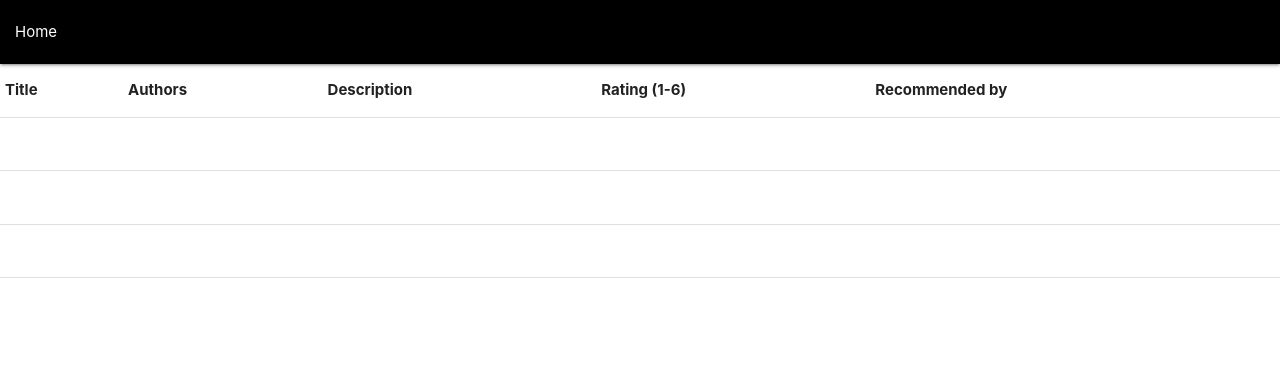
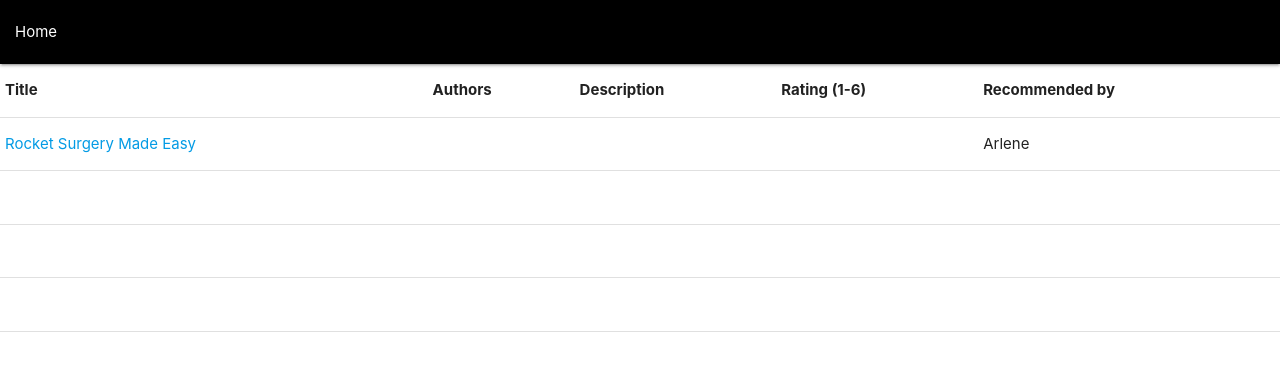
Before and after one commit to ensolabs/ensolabs.github.io, a Jekyll site: the page built from media/books.md, in a window 1280 px wide. Shown: the top 371 px of the page. Built offline with Jekyll 4.4.1, drawn with Linux system fonts in a browser that asks for light colours; nearby versions of some CDN libraries; our own code applies the rules of GitHub Pages for plain Markdown files; library files that are not in the unit come from our copies.

Commit message:
Update books.md

```diff
--- a/media/books.md
+++ b/media/books.md
@@ -1,5 +1,6 @@
 |Title                     |Authors               |Description                    |Rating (1-6)     |Recommended by |
 |---|---|---|---|---|
+|[Rocket Surgery Made Easy](https://www.amazon.com/gp/product/0321657292/)|   |   |   |Arlene |
 |   |   |   |   |   |
 |   |   |   |   |   |
 |   |   |   |   |   |
```
